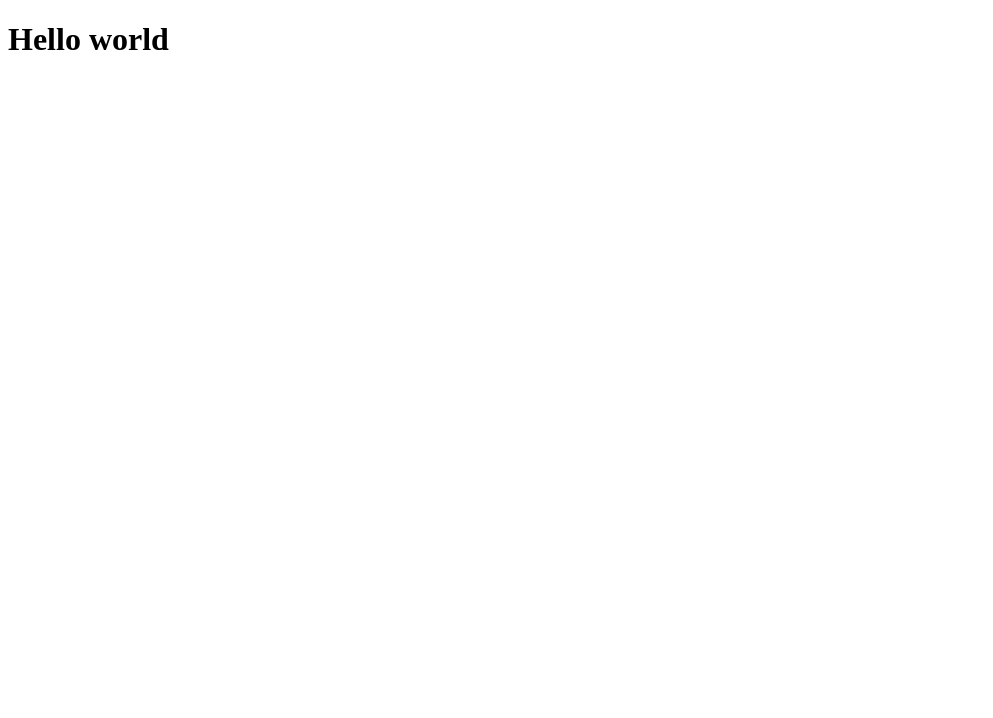
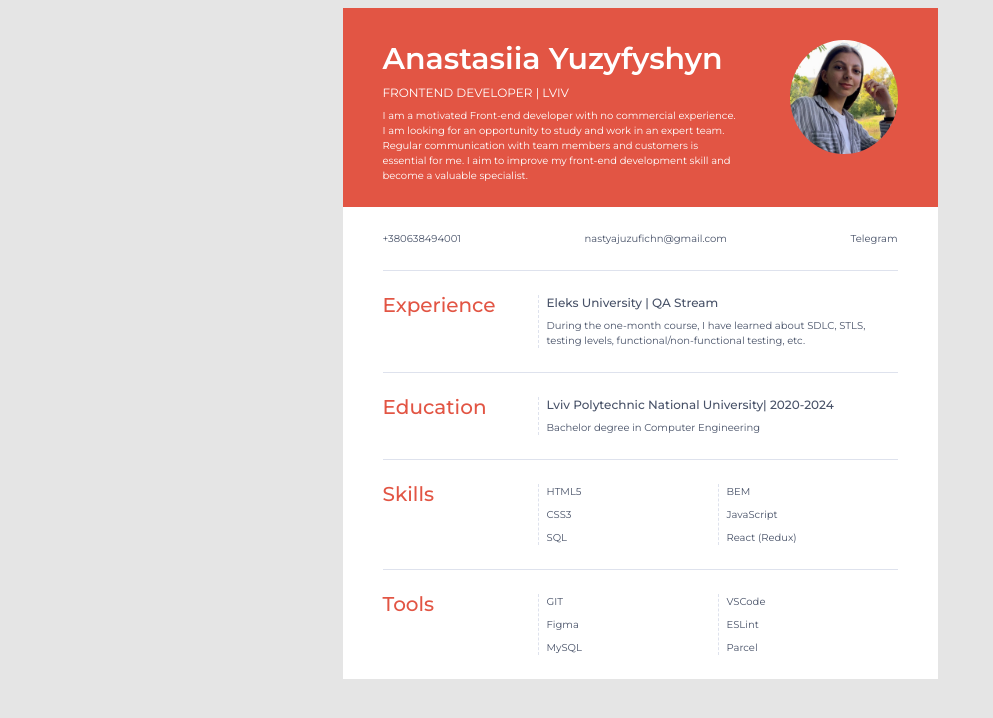
Before and after one commit to Anastasia2403/project-1, a plain HTML site: page index.html in a window 1280 px wide. Shown: the whole page, without its empty margins (0-993 px from the left). Drawn offline with Linux system fonts and the light colour scheme.

Commit message:
CV was added

```diff
--- a/index.html
+++ b/index.html
@@ -5,8 +5,85 @@
   <meta http-equiv="X-UA-Compatible" content="IE=edge">
   <meta name="viewport" content="width=device-width, initial-scale=1.0">
   <title>Document</title>
+  <link rel="preconnect" href="https://fonts.googleapis.com">
+  <link rel="preconnect" href="https://fonts.gstatic.com" crossorigin>
+  <link href="https://fonts.googleapis.com/css2?family=Montserrat:wght@400;500;600&display=swap" rel="stylesheet">
+  <link rel="stylesheet" href="./style.css">
 </head>
 <body>
-  <h1>Hello world</h1>
+<div class="page">
+ <header class="about">
+  <div>
+  <h1 class="about__name">Anastasiia Yuzyfyshyn</h1>
+  <div class="about__role">FRONTEND DEVELOPER | LVIV</div>
+  <p class="about__text">I am a motivated Front-end developer with no commercial experience. I am looking for an opportunity to study and work in an expert team. Regular communication with team members and customers is essential for me. I aim to improve my front-end development skill and become a valuable specialist.</p>
+  </div>
+  <img class="about__photo" src="photo_copy.jpg" alt="Anastasiia Yuzyfyshyn">
+ </header>
+  <main class="main">
+    <section class="contacts">
+      <a class="contacts__link" href="tel:+380638494001">+380638494001</a>
+      <a class="contacts__link" href="mailto:nastyajuzufichn@gmail.com">nastyajuzufichn@gmail.com</a>
+      <a class="contacts__link" href="https://t.me/tatasiia">Telegram</a>
+    </section>
+
+    <section class="info">
+      <h2 class="info__title">Experience</h2>
+      <div class="info__content">
+        <article class="job">
+          <h3 class="job__title">Eleks University | QA Stream</h3>
+          <p class="job__description">During the one-month course, I have learned about SDLC, STLS, testing levels,
+            functional/non-functional testing, etc.</p>
+        </article>
+      </div>
+    </section>
+
+    <section class="info">
+      <h2 class="info__title">Education</h2>
+      <div class="info__content">
+        <article class="study">
+          <h3 class="study__title">Lviv Polytechnic National University| 2020-2024</h3>
+          <p class="study__description">Bachelor degree in Computer Engineering</p>
+        </article>
+      </div>
+    </section>
+
+    <section class="info">
+      <h2 class="info__title">Skills</h2>
+      <div class="info__content">
+        <div class="skills">
+          <ul class="skills__list">
+            <li class="skills__item">HTML5</li>
+            <li class="skills__item">CSS3</li>
+            <li class="skills__item">SQL</li>
+          </ul>
+          <ul class="skills__list">
+            <li class="skills__item">BEM</li>
+            <li class="skills__item">JavaScript</li>
+            <li class="skills__item">React (Redux)</li>
+          </ul>
+        </div>
+      </div>
+    </section>
+
+    <section class="info">
+      <h2 class="info__title">Tools</h2>
+      <div class="info__content">
+        <div class="tools">
+          <ul class="tools__list">
+            <li class="tools__item">GIT</li>
+            <li class="tools__item">Figma</li>
+            <li class="tools__item">MySQL</li>
+          </ul>
+          <ul class="tools__list">
+            <li class="tools__item">VSCode</li>
+            <li class="tools__item">ESLint</li>
+            <li class="tools__item">Parcel</li>
+          </ul>
+        </div>
+      </div>
+    </section>
+  </main>
+</div>
 </body>
 </html>
--- /dev/null
+++ b/style.css
@@ -0,0 +1,167 @@
+body{
+  font-family: 'Montserrat', sans-serif;
+  font-style: normal;
+  font-weight: normal;
+  font-size: 10px;
+  line-height: 150%;
+  color: #485268;
+  background-color: #E5E5E5;
+}
+
+.about{
+  background-color:#E25544 ;
+  padding: 32px 40px 24px 40px;
+  color: white;
+  display: flex;
+}
+
+.about__name{
+  margin: 0 0 8px 0;
+  font-weight: 600;
+  font-size: 30px;
+  line-height: 37px;
+
+}
+
+.about__role{
+  margin: 0 0 8px 0;
+  font-weight: 400;
+  font-size: 12px;
+  line-height: 15px;
+}
+
+.about__text{
+  margin: 0;
+  font-weight: 400;
+  font-size: 10px;
+  line-height: 150%;
+}
+
+.about__photo{
+  width: 114px;
+  height: 114px;
+  border-radius: 50%;
+  margin-left: 50px ;
+}
+
+.main{
+  padding: 0 40px;
+  background-color: white;
+}
+
+.contacts{
+  display: flex;
+  justify-content: space-between;
+  padding: 24px 0;
+}
+
+.contacts__link{
+  text-decoration: none;
+  color: #485268 ;
+}
+
+.info{
+   border-top: 1px solid #DEE2ED;
+   padding: 24px 0;
+   display: flex;
+   justify-content: space-between;
+}
+
+.info__title{
+  margin: 0;
+  font-weight: 500;
+  font-size: 20px;
+  line-height: 100%;
+  color:#E25544
+}
+
+.info__content{
+  width: 360px;;
+}
+
+.job{
+  border-left: 1px dashed #DEE2ED;
+  padding-left: 8px;
+}
+
+.job__title{
+  margin: 0;
+  font-weight: 500;
+  font-size: 12px;
+  line-height: 15px;
+}
+
+.job__description{
+  margin: 0;
+  margin-top: 8px;
+  font-weight: 400;
+  font-size: 10px;
+  line-height: 150%;
+}
+
+.study {
+  border-left: 1px dashed #DEE2ED;
+  padding-left: 8px;
+}
+
+.study__title {
+  margin: 0;
+  font-weight: 500;
+  font-size: 12px;
+  line-height: 15px;
+}
+
+.study__description {
+  margin: 0;
+  margin-top: 8px;
+  font-weight: 400;
+  font-size: 10px;
+  line-height: 150%;
+}
+
+.skills{
+  display: flex;
+}
+
+.skills__list{
+  box-sizing: border-box;
+  width: 50%;
+  margin: 0;
+  list-style: none;
+  border-left: 1px dashed #DEE2ED;
+  padding-left: 8px;
+}
+
+.skills__item{
+  margin-top: 8px;
+}
+
+.skills__item:first-child{
+ margin-top: 0;
+}
+
+.tools {
+  display: flex;
+}
+
+.tools__list {
+  box-sizing: border-box;
+  width: 50%;
+  margin: 0;
+  list-style: none;
+  border-left: 1px dashed #DEE2ED;
+  padding-left: 8px;
+}
+
+.tools__item {
+  margin-top: 8px;
+}
+
+.tools__item:first-child {
+  margin-top: 0;
+}
+
+.page{
+  width: 595px;
+  margin: auto;
+}
```
Also changed, not shown: photo_copy.jpg (added).
